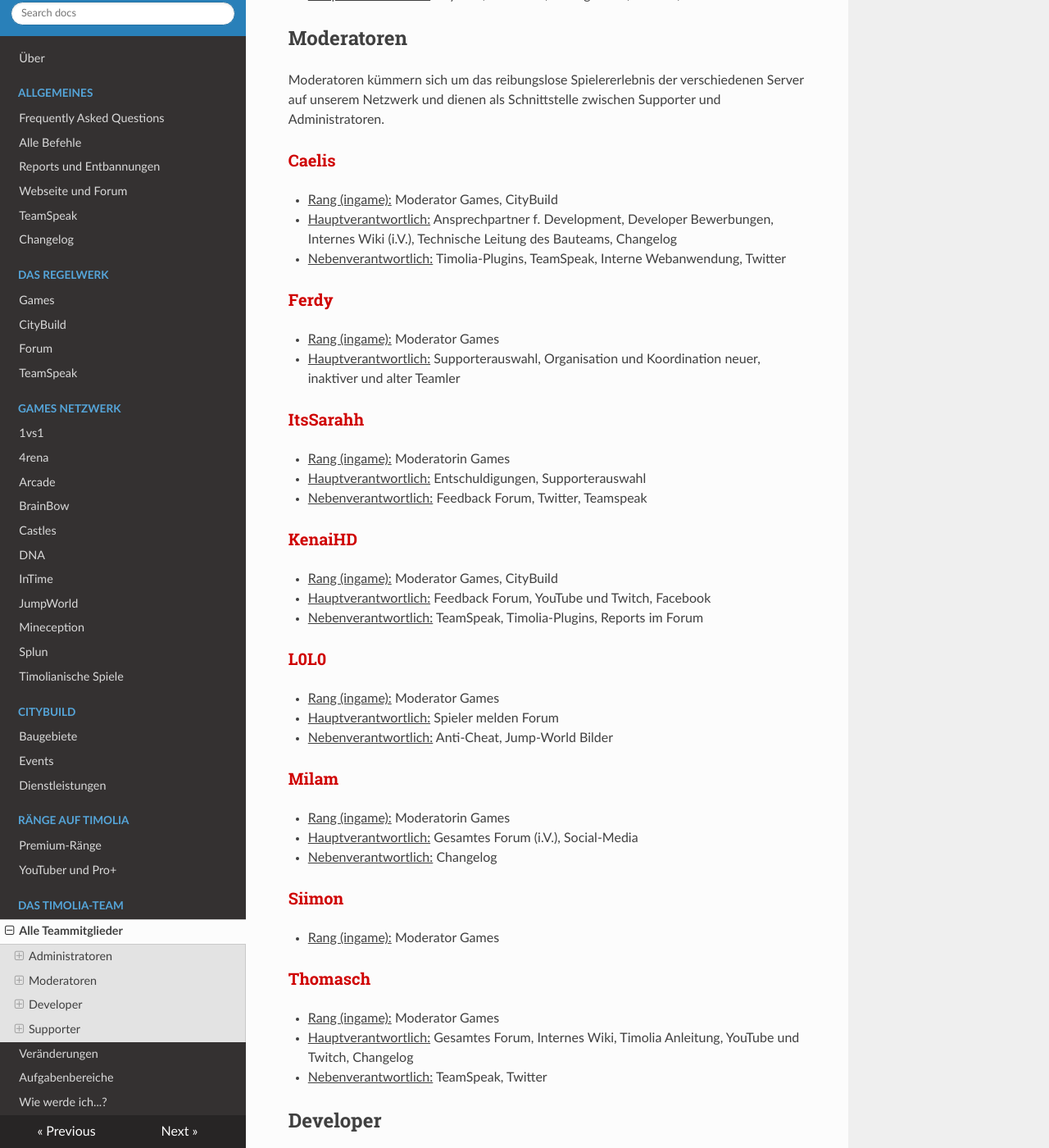
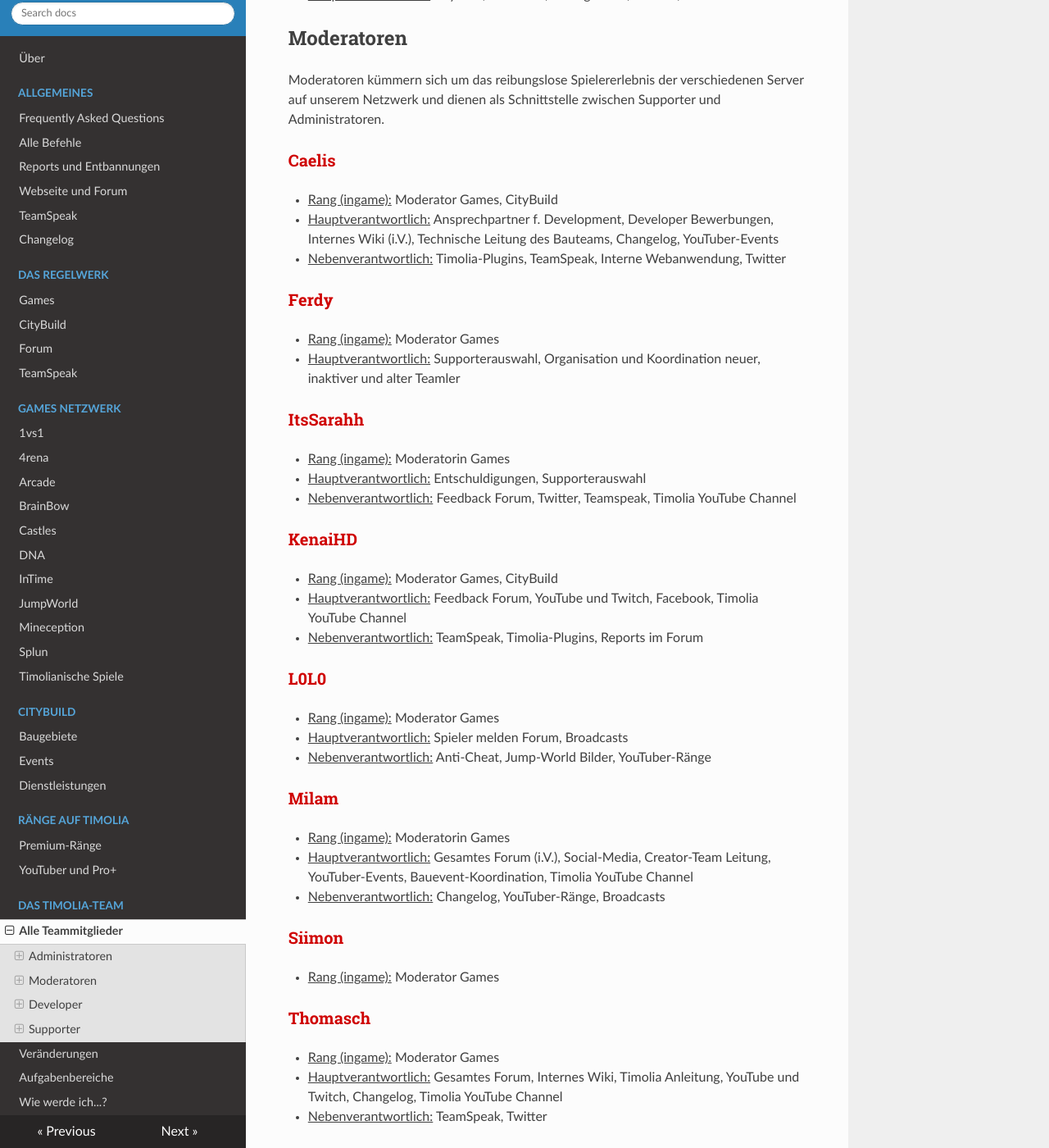
Before and after one commit to TimoliaDE/HowTo, an MkDocs documentation site: the page built from docs/team/members.md, in a window 1280 px wide and 1400 px high, scrolled down 1012 px. Shown: the whole window at 82% size. Built offline with MkDocs 1.6.1, drawn with Linux system fonts in a browser that asks for light colours; nearby versions of some CDN libraries; old or Windows-style settings are respelled for this version of MkDocs; some of the changed text lies outside the part shown.

Commit message:
youtuber kram + aufgabenbereiche update

```diff
--- a/docs/team/members.md
+++ b/docs/team/members.md
@@ -35,7 +35,7 @@ Moderatoren kümmern sich um das reibungslose Spielererlebnis der verschiedenen
 
 ###<strong><span style="color:#CF0101">Caelis</span></strong>
 - <u>Rang (ingame):</u> Moderator Games, CityBuild
-- <u>Hauptverantwortlich:</u> Ansprechpartner f. Development, Developer Bewerbungen, Internes Wiki (i.V.), Technische Leitung des Bauteams, Changelog
+- <u>Hauptverantwortlich:</u> Ansprechpartner f. Development, Developer Bewerbungen, Internes Wiki (i.V.), Technische Leitung des Bauteams, Changelog, YouTuber-Events
 - <u>Nebenverantwortlich:</u> Timolia-Plugins, TeamSpeak, Interne Webanwendung, Twitter
 
 ###<strong><span style="color:#CF0101">Ferdy</span></strong>
@@ -45,29 +45,29 @@ Moderatoren kümmern sich um das reibungslose Spielererlebnis der verschiedenen
 ###<strong><span style="color:#CF0101">ItsSarahh</span></strong>
 - <u>Rang (ingame):</u> Moderatorin Games
 - <u>Hauptverantwortlich:</u> Entschuldigungen, Supporterauswahl
-- <u>Nebenverantwortlich:</u> Feedback Forum, Twitter, Teamspeak
+- <u>Nebenverantwortlich:</u> Feedback Forum, Twitter, Teamspeak, Timolia YouTube Channel
 
 ###<strong><span style="color:#CF0101">KenaiHD</span></strong>
 - <u>Rang (ingame):</u> Moderator Games, CityBuild
-- <u>Hauptverantwortlich:</u> Feedback Forum, YouTube und Twitch, Facebook
+- <u>Hauptverantwortlich:</u> Feedback Forum, YouTube und Twitch, Facebook, Timolia YouTube Channel
 - <u>Nebenverantwortlich:</u> TeamSpeak, Timolia-Plugins, Reports im Forum
 
 ###<strong><span style="color:#CF0101">L0L0</span></strong>
 - <u>Rang (ingame):</u> Moderator Games
-- <u>Hauptverantwortlich:</u> Spieler melden Forum
-- <u>Nebenverantwortlich:</u> Anti-Cheat, Jump-World Bilder
+- <u>Hauptverantwortlich:</u> Spieler melden Forum, Broadcasts
+- <u>Nebenverantwortlich:</u> Anti-Cheat, Jump-World Bilder, YouTuber-Ränge
 
 ###<strong><span style="color:#CF0101">Milam</span></strong>
 - <u>Rang (ingame):</u> Moderatorin Games
-- <u>Hauptverantwortlich:</u> Gesamtes Forum (i.V.), Social-Media
-- <u>Nebenverantwortlich:</u> Changelog
+- <u>Hauptverantwortlich:</u> Gesamtes Forum (i.V.), Social-Media, Creator-Team Leitung, YouTuber-Events, Bauevent-Koordination, Timolia YouTube Channel
+- <u>Nebenverantwortlich:</u> Changelog, YouTuber-Ränge, Broadcasts
 
 ###<strong><span style="color:#CF0101">Siimon</span></strong>
 - <u>Rang (ingame):</u> Moderator Games
 
 ###<strong><span style="color:#CF0101">Thomasch</span></strong>
 - <u>Rang (ingame):</u> Moderator Games
-- <u>Hauptverantwortlich:</u> Gesamtes Forum, Internes Wiki, Timolia Anleitung, YouTube und Twitch, Changelog
+- <u>Hauptverantwortlich:</u> Gesamtes Forum, Internes Wiki, Timolia Anleitung, YouTube und Twitch, Changelog, Timolia YouTube Channel
 - <u>Nebenverantwortlich:</u> TeamSpeak, Twitter
 
 ## Developer
@@ -159,7 +159,7 @@ Sie stehen für alle grundlegenden Fragen und Reports zur Verfügung und sind di
 ### <strong><span style="color:#E4D100">Juliaan</span></strong>
 - <u>Rang (ingame):</u> Supporter Games
 - <u>Hauptverantwortlich:</u> Feedback Forum, Off-Topic Forum, Vorstellungen Forum
-- <u>Nebenverantwortlich:</u> Entschuldigungen, Spieler melden Forum, Twitter, Changelog
+- <u>Nebenverantwortlich:</u> Entschuldigungen, Spieler melden Forum, Twitter, Changelog, Timolia YouTube Channel
 
 ### <strong><span style="color:#E4D100">Julian_999999999</span></strong>
 - <u>Rang (ingame):</u> Supporter Games
@@ -174,7 +174,7 @@ Sie stehen für alle grundlegenden Fragen und Reports zur Verfügung und sind di
 
 ### <strong><span style="color:#E4D100">Metrixx7</span></strong>
 - <u>Rang (ingame):</u> Supporter Games
-- <u>Nebenverantwortlich:</u> Zu Unrecht gebannt Forum, Twitter
+- <u>Nebenverantwortlich:</u> Zu Unrecht gebannt Forum, Twitter, YouTuber-Ränge
 
 ### <strong><span style="color:#E4D100">Morileh</span></strong>
 - <u>Rang (ingame):</u> Supporter Games
@@ -185,6 +185,7 @@ Sie stehen für alle grundlegenden Fragen und Reports zur Verfügung und sind di
 
 ### <strong><span style="color:#E4D100">Percyfan55</span></strong>
 - <u>Rang (ingame):</u> Supporter Games
+- <u>Nebenverantwortlich:</u> Timolia YouTube Channel
 
 ### <strong><span style="color:#E4D100">Pixtopiane</span></strong>
 - <u>Rang (ingame):</u> Supporterin Games
@@ -211,7 +212,7 @@ Sie stehen für alle grundlegenden Fragen und Reports zur Verfügung und sind di
 
 ### <strong><span style="color:#E4D100">Tedget</span></strong>
 - <u>Rang (ingame):</u> Supporter Games
-- <u>Hauptverantwortlich:</u> Bugs und Spielfehler, Changelog, Internes Wiki (i.V.), Timolia Anleitung (i.V.), YouTuber-Events
+- <u>Hauptverantwortlich:</u> Bugs und Spielfehler, Changelog, Internes Wiki (i.V.), Timolia Anleitung (i.V.), YouTuber-Events, YouTuber-Ränge
 - <u>Nebenverantwortlich:</u> Teamspeak
 
 ###<strong><span style="color:#E4D100">TheBrownShape</span></strong>
@@ -224,7 +225,7 @@ Sie stehen für alle grundlegenden Fragen und Reports zur Verfügung und sind di
 ###<strong><span style="color:#E4D100">Tiem</span></strong>
 - <u>Rang (ingame):</u> Supporter Games
 - <u>Hauptverantwortlich:</u> Entschuldigungen, Anregungen und Vorschläge
-- <u>Nebenverantwortlich:</u> Map-Einsendungen
+- <u>Nebenverantwortlich:</u> Map-Einsendungen, Timolia YouTube Channel
 
 ### <strong><span style="color:#E4D100">TobCrafterDE</span></strong>
 - <u>Rang (ingame):</u> Supporter Games
@@ -239,7 +240,7 @@ Sie stehen für alle grundlegenden Fragen und Reports zur Verfügung und sind di
 
 ### <strong><span style="color:#E4D100">trojesatar</span></strong>
 - <u>Rang (ingame):</u> Supporter Games
-- <u>Nebenverantwortlich:</u> Changelog, Entschuldigungen
+- <u>Nebenverantwortlich:</u> Changelog, Entschuldigungen, Timolia YouTube Channel
 
 ### <strong><span style="color:#E4D100">xH3lix</span></strong>
 - <u>Rang (ingame):</u> Supporter Games
@@ -249,7 +250,7 @@ Sie stehen für alle grundlegenden Fragen und Reports zur Verfügung und sind di
 
 ### <strong><span style="color:#E4D100">xMaudodo</span></strong>
 - <u>Rang (ingame):</u> Supporter Games
-- <u>Nebenverantwortlich:</u> Anregungen und Vorschläge, Feedback Forum
+- <u>Nebenverantwortlich:</u> Anregungen und Vorschläge, Feedback Forum, Timolia YouTube Channel
 
 
 # 2 - CityBuild-Team
@@ -334,7 +335,7 @@ Sie stehen für alle grundlegenden Fragen und Tickets zur Verfügung und sind di
 
 ###<strong><span style="color:#E4D100">Caaro</span></strong>
 - <u>Rang (ingame):</u> Supporterin CityBuild
-- <u>Nebenverantwortlich:</u> CityBuild Forum, Fragen und Antworten Forum
+- <u>Nebenverantwortlich:</u> CityBuild Forum, Fragen und Antworten Forum, Timolia YouTube Channel
 
 ###<strong><span style="color:#E4D100">MCelements0815</span></strong>
 - <u>Rang (ingame):</u> Supporter CityBuild,
@@ -393,6 +394,7 @@ Sie sind für die Arenen und Maps des Timolia-Netzwerkes verantwortlich und entw
 ### <strong><span style="color:#00646F">Jukplays</span></strong>
 - <u>Rang (ingame):</u> Builder
 - <u>Hauptverantwortlich:</u> Twitter
+- <u>Nebenverantwortlich:</u> Bereitstellung von Bildern für das Creator Team
 
 ### <strong><span style="color:#00646F">kirschen</span></strong>
 - <u>Rang (ingame):</u> Builder
@@ -441,12 +443,18 @@ Creator sind für kreative Arbeiten, wie Texte, Bilder und Grafiken zuständig u
 
 ### <strong><span style="color:#007812">Kritzelkiste</span></strong>
 - <u>Rang (ingame):</u> Creator
+- <u>Hauptverantwortlich:</u> Zeichnungen und Entwürfe
+- <u>Nebenverantwortlich:</u> Timolia YouTube Channel
 
 ### <strong><span style="color:#007812">nek0chi</span></strong>
 - <u>Rang (ingame):</u> Creator
+- <u>Hauptverantwortlich:</u> Zeichnungen und Entwürfe
+- <u>Nebenverantwortlich:</u> Timolia YouTube Channel
 
 ### <strong><span style="color:#007812">MyLadyJane</span></strong>
 - <u>Rang (ingame):</u> Creator
+- <u>Nebenverantwortlich:</u> Textgestaltung
 
 ### <strong><span style="color:#007812">Tollmolia</span></strong>
 - <u>Rang (ingame):</u> Creator
+- <u>Nebenverantwortlich:</u> Timolia YouTube Channel
```
Also changed, not shown: docs/ranks/youtube.md (+2 -3 lines), docs/team/changes.md (+2 -2 lines), docs/team/responsibilities.md (+24 -1 lines).
